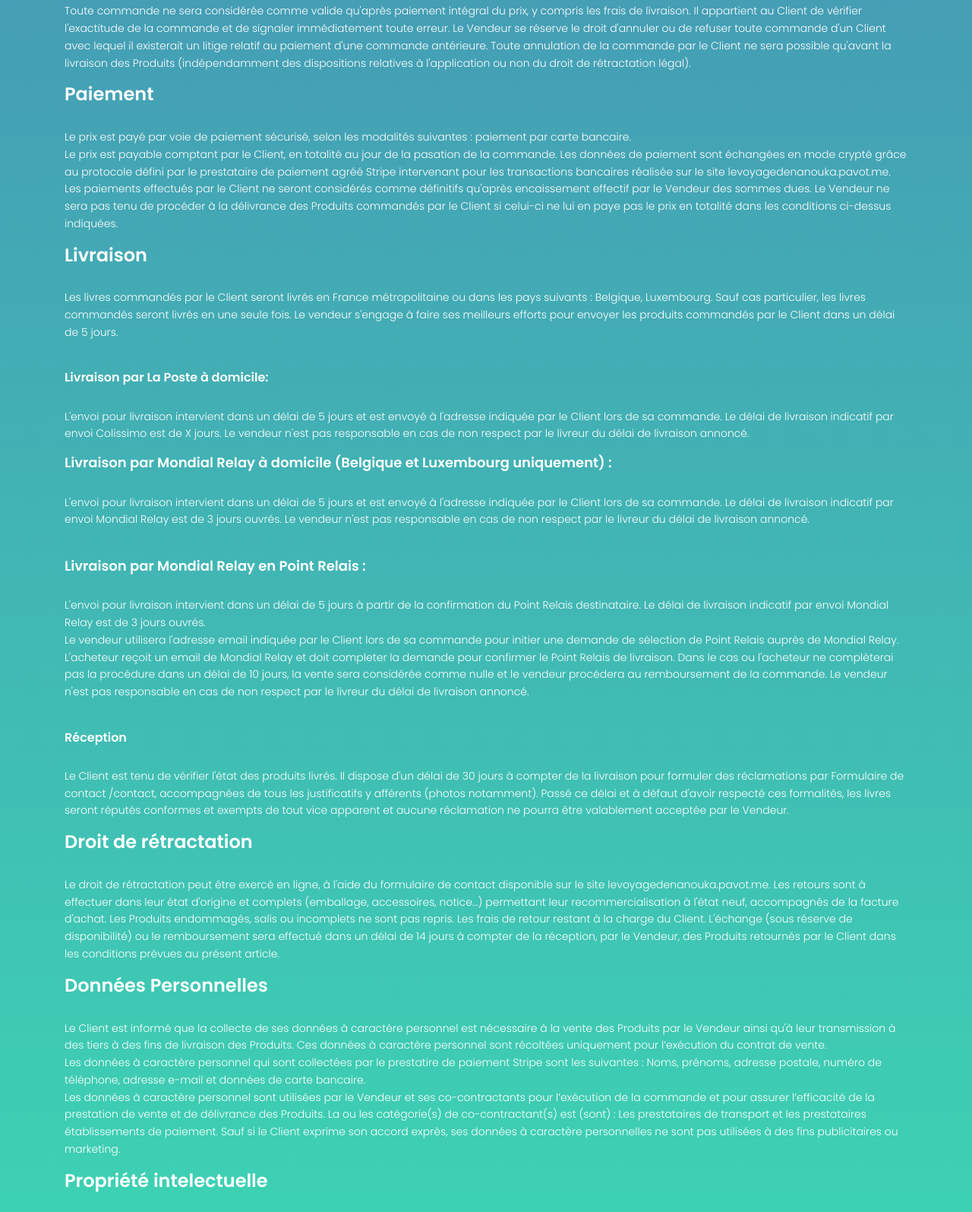
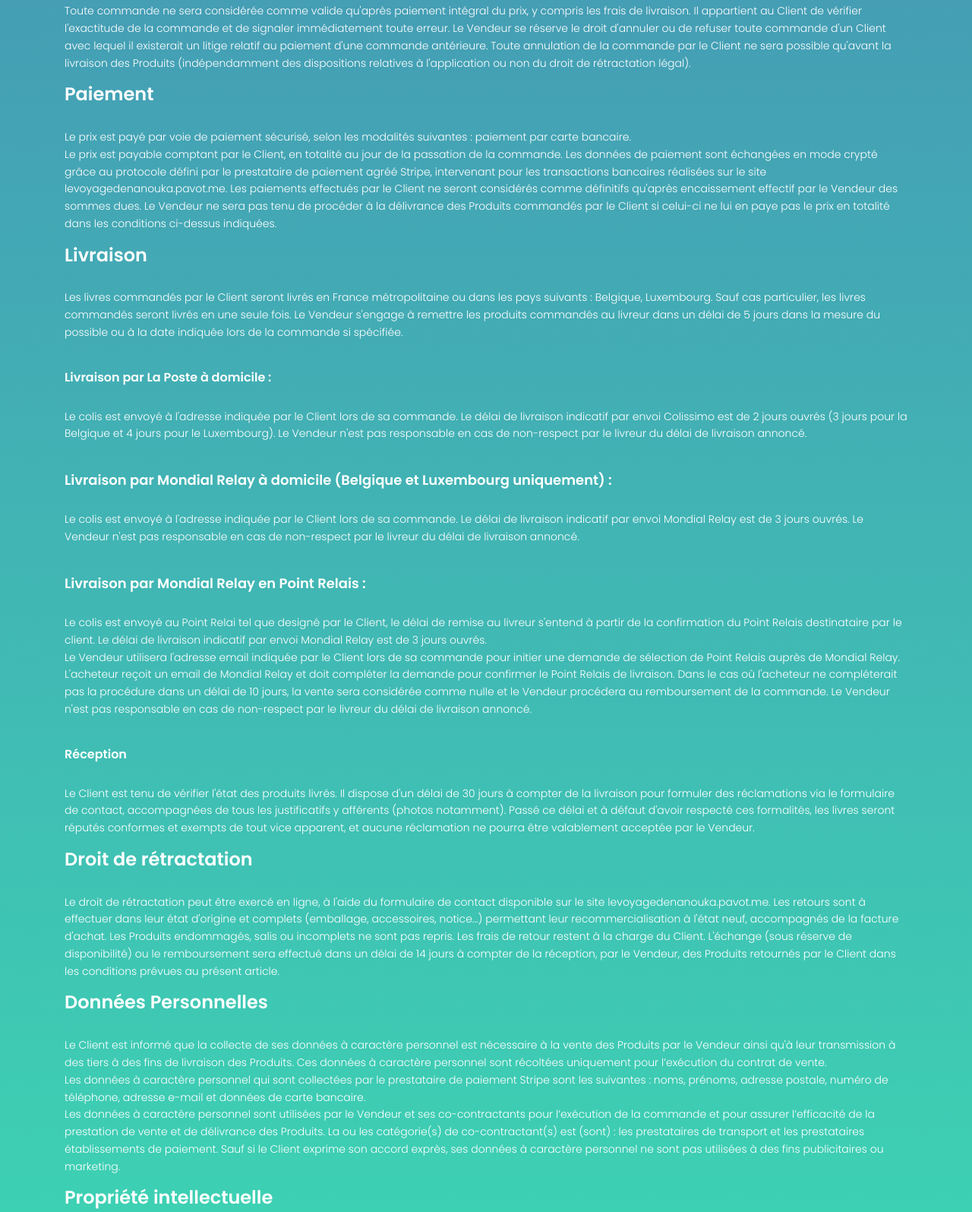
Before and after one commit to bpavot/levoyagedenanouka, a plain HTML site: page docs/cgv.html in a window 1280 px wide. Shown: the part 287-1882 px from the top of the page at 76% size. Drawn offline with nearby package versions, Linux system fonts and the light colour scheme; some packages are replaced by stand-ins of ours.

Commit message:
CGV + Stripe Prod

```diff
--- a/docs/cgv.html
+++ b/docs/cgv.html
@@ -65,48 +65,50 @@
                             </p>
                             <h3 class="text-white">Paiement</h3>
                             <p class="text-white mt-30">
-                            Le prix est payé par voie de paiement sécurisé, selon les modalités suivantes :
-                            paiement par carte bancaire.
+                            Le prix est payé par voie de paiement sécurisé, selon les modalités suivantes : paiement par carte bancaire.
                             <br/>
-                            Le prix est payable comptant par le Client, en totalité au jour de la pasation de la commande.
-                            Les données de paiement sont échangées en mode crypté grâce au protocole défini par le prestataire de paiement agréé Stripe intervenant pour les transactions bancaires réalisée sur le site levoyagedenanouka.pavot.me.
-
+                            Le prix est payable comptant par le Client, en totalité au jour de la passation de la commande.
+                            Les données de paiement sont échangées en mode crypté grâce au protocole défini par le prestataire de paiement agréé Stripe, intervenant pour les transactions bancaires réalisées sur le site levoyagedenanouka.pavot.me.
                             Les paiements effectués par le Client ne seront considérés comme définitifs qu'après encaissement effectif par le Vendeur des sommes dues.
-
                             Le Vendeur ne sera pas tenu de procéder à la délivrance des Produits commandés par le Client si celui-ci ne lui en paye pas le prix en totalité dans les conditions ci-dessus indiquées.
                             </p>
                             <h3 class="text-white">Livraison</h3>
                             <p class="text-white mt-30">
                             Les livres commandés par le Client seront livrés en France métropolitaine ou dans les pays suivants : Belgique, Luxembourg.
+                            Sauf cas particulier, les livres commandés seront livrés en une seule fois.
+                            Le Vendeur s'engage à remettre les produits commandés au livreur dans un délai de 5 jours dans la mesure du possible ou à la date indiquée lors de la commande si spécifiée.
 
-                            Sauf cas particulier, les livres commandés seront livrés en une seule fois.
-                            Le vendeur s'engage à faire ses meilleurs efforts pour envoyer les produits commandés par le Client dans un délai de 5 jours.
                             </p>
                             <br/>
-                            <h5 class="text-white">Livraison par La Poste à domicile: </h5>
-                            <p class="text-white mt-30">L'envoi pour livraison intervient dans un délai de 5 jours et est envoyé à l'adresse indiquée par le Client lors de sa commande.
-                            Le délai de livraison indicatif par envoi Colissimo est de X jours.
-                            Le vendeur n'est pas responsable en cas de non respect par le livreur du délai de livraison annoncé.
+                            <h5 class="text-white">Livraison par La Poste à domicile : </h5>
+                            <p class="text-white mt-30">
+                            Le colis est envoyé à l'adresse indiquée par le Client lors de sa commande.
+                            Le délai de livraison indicatif par envoi Colissimo est de 2 jours ouvrés (3 jours pour la Belgique et 4 jours pour le Luxembourg).
+                            Le Vendeur n'est pas responsable en cas de non-respect par le livreur du délai de livraison annoncé.
+                            </p>
                             <br/>
                             <h4 class="text-white">Livraison par Mondial Relay à domicile (Belgique et Luxembourg uniquement) : </h4>
-                            <p class="text-white mt-30">L'envoi pour livraison intervient dans un délai de 5 jours et est envoyé à l'adresse indiquée par le Client lors de sa commande.
+                            <p class="text-white mt-30">
+                            Le colis est envoyé à l'adresse indiquée par le Client lors de sa commande.
                             Le délai de livraison indicatif par envoi Mondial Relay est de 3 jours ouvrés.
-                            Le vendeur n'est pas responsable en cas de non respect par le livreur du délai de livraison annoncé.</p>
+                            Le Vendeur n'est pas responsable en cas de non-respect par le livreur du délai de livraison annoncé.
+                            </p>
                             <br/>
                             <h4 class="text-white">Livraison par Mondial Relay en Point Relais :</h4>
-                            <p class="text-white mt-30"> L'envoi pour livraison intervient dans un délai de 5 jours à partir de la confirmation du Point Relais destinataire.
+                            <p class="text-white mt-30">
+                            Le colis est envoyé au Point Relai tel que designé par le Client, le délai de remise au livreur s'entend à partir de la confirmation du Point Relais destinataire par le client.
                             Le délai de livraison indicatif par envoi Mondial Relay est de 3 jours ouvrés.
                             <br/>
-                            Le vendeur utilisera l'adresse email indiquée par le Client lors de sa commande pour initier une demande de sélection de Point Relais auprès de Mondial Relay.
-                            L'acheteur reçoit un email de Mondial Relay et doit completer la demande pour confirmer le Point Relais de livraison.
-                            Dans le cas ou l'acheteur ne complèterai pas la procédure dans un délai de 10 jours, la vente sera considérée comme nulle et le vendeur procédera au remboursement de la commande.
-                            Le vendeur n'est pas responsable en cas de non respect par le livreur du délai de livraison annoncé.
+                            Le Vendeur utilisera l'adresse email indiquée par le Client lors de sa commande pour initier une demande de sélection de Point Relais auprès de Mondial Relay.
+                            L'acheteur reçoit un email de Mondial Relay et doit compléter la demande pour confirmer le Point Relais de livraison.
+                            Dans le cas où l'acheteur ne compléterait pas la procédure dans un délai de 10 jours, la vente sera considérée comme nulle et le Vendeur procédera au remboursement de la commande.
+                            Le Vendeur n'est pas responsable en cas de non-respect par le livreur du délai de livraison annoncé.
                             </p>
                             <br/>
                             <h5 class="text-white">Réception</h5>
-                            <p class="text-white mt-30">Le Client est tenu de vérifier l'état des produits livrés. Il dispose d'un délai de 30 jours à compter de la livraison pour formuler des réclamations par Formulaire de contact /contact, accompagnées de tous les justificatifs y afférents (photos notamment).
-                            Passé ce délai et à défaut d'avoir respecté ces formalités, les livres seront réputés conformes et exempts de tout vice apparent et aucune réclamation ne pourra être valablement acceptée par le Vendeur.
-                            <br/>
+                            <p class="text-white mt-30">
+                            Le Client est tenu de vérifier l'état des produits livrés. Il dispose d'un délai de 30 jours à compter de la livraison pour formuler des réclamations via le formulaire de contact, accompagnées de tous les justificatifs y afférents (photos notamment).
+                            Passé ce délai et à défaut d'avoir respecté ces formalités, les livres seront réputés conformes et exempts de tout vice apparent, et aucune réclamation ne pourra être valablement acceptée par le Vendeur.
                             </p>
 
                             <h3 class="text-white">Droit de rétractation</h3>
@@ -114,27 +116,27 @@
                             Le droit de rétractation peut être exercé en ligne, à l'aide du formulaire de contact disponible sur le site levoyagedenanouka.pavot.me.
                             Les retours sont à effectuer dans leur état d'origine et complets (emballage, accessoires, notice...) permettant leur recommercialisation à l'état neuf, accompagnés de la facture d'achat.
                             Les Produits endommagés, salis ou incomplets ne sont pas repris.
-                            Les frais de retour restant à la charge du Client.
+                            Les frais de retour restent à la charge du Client.
                             L'échange (sous réserve de disponibilité) ou le remboursement sera effectué dans un délai de 14 jours à compter de la réception, par le Vendeur, des Produits retournés par le Client dans les conditions prévues au présent article.
                             </p>
 
                             <h3 class="text-white">Données Personnelles</h3>
                             <p class="text-white mt-30">
-                                Le Client est informé que la collecte de ses données à caractère personnel est nécessaire à la vente des Produits par le Vendeur ainsi qu'à leur transmission à des tiers à des fins de livraison des Produits. Ces données à caractère personnel sont récoltées uniquement pour l’exécution du contrat de vente.
+                            Le Client est informé que la collecte de ses données à caractère personnel est nécessaire à la vente des Produits par le Vendeur ainsi qu'à leur transmission à des tiers à des fins de livraison des Produits. Ces données à caractère personnel sont récoltées uniquement pour l’exécution du contrat de vente.
                             <br>
-                                Les données à caractère personnel qui sont collectées par le prestatire de paiement Stripe sont les suivantes :
-                                Noms, prénoms, adresse postale, numéro de téléphone, adresse e-mail et données de carte bancaire.
+                            Les données à caractère personnel qui sont collectées par le prestataire de paiement Stripe sont les suivantes : noms, prénoms, adresse postale, numéro de téléphone, adresse e-mail et données de carte bancaire.
                             <br>
-                                Les données à caractère personnel sont utilisées par le Vendeur et ses co-contractants pour l’exécution de la commande et pour assurer l’efficacité de la prestation de vente et de délivrance des Produits.
-                                La ou les catégorie(s) de co-contractant(s) est (sont) : Les prestataires de transport et les prestataires établissements de paiement.
-                                Sauf si le Client exprime son accord exprès, ses données à caractère personnelles ne sont pas utilisées à des fins publicitaires ou marketing.
+                            Les données à caractère personnel sont utilisées par le Vendeur et ses co-contractants pour l’exécution de la commande et pour assurer l’efficacité de la prestation de vente et de délivrance des Produits.
+                            La ou les catégorie(s) de co-contractant(s) est (sont) : les prestataires de transport et les prestataires établissements de paiement.
+                            Sauf si le Client exprime son accord exprès, ses données à caractère personnel ne sont pas utilisées à des fins publicitaires ou marketing.
                             </p>
 
-                            <h3 class="text-white">Propriété intelectuelle</h3>
+                            <h3 class="text-white">Propriété intellectuelle</h3>
                             <p class="text-white mt-30">
                             Le contenu du site levoyagedenanouka.pavot.me est la propriété du Vendeur et est protégé par les lois françaises et internationales relatives à la propriété intellectuelle.
                             Toute reproduction totale ou partielle de ce contenu est strictement interdite et est susceptible de constituer un délit de contrefaçon.
-                        </div>
+                            </p>
+
 
 
                     </div>
```
Also changed, not shown: docs/index.html (+63 -0 lines). Lines whose indentation alone changed are shown as unchanged.
